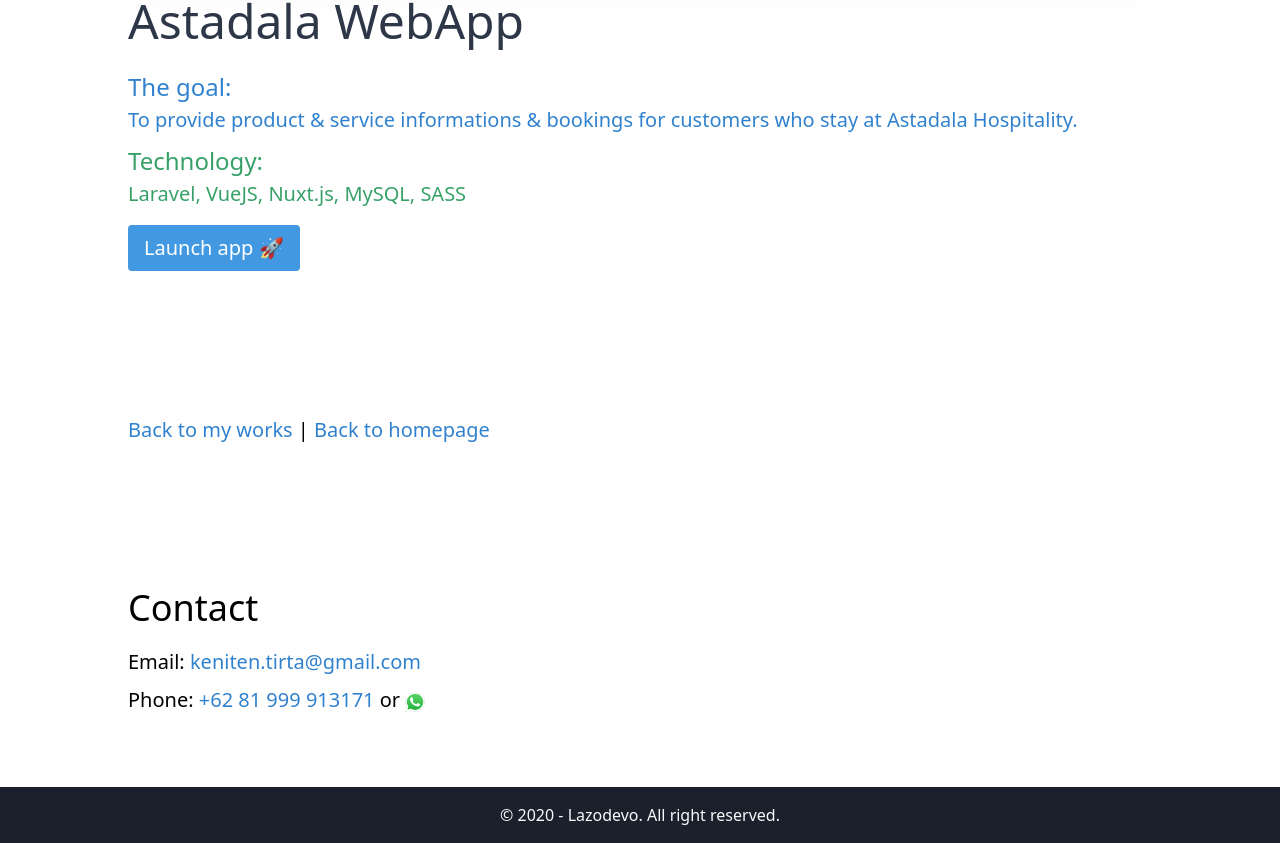
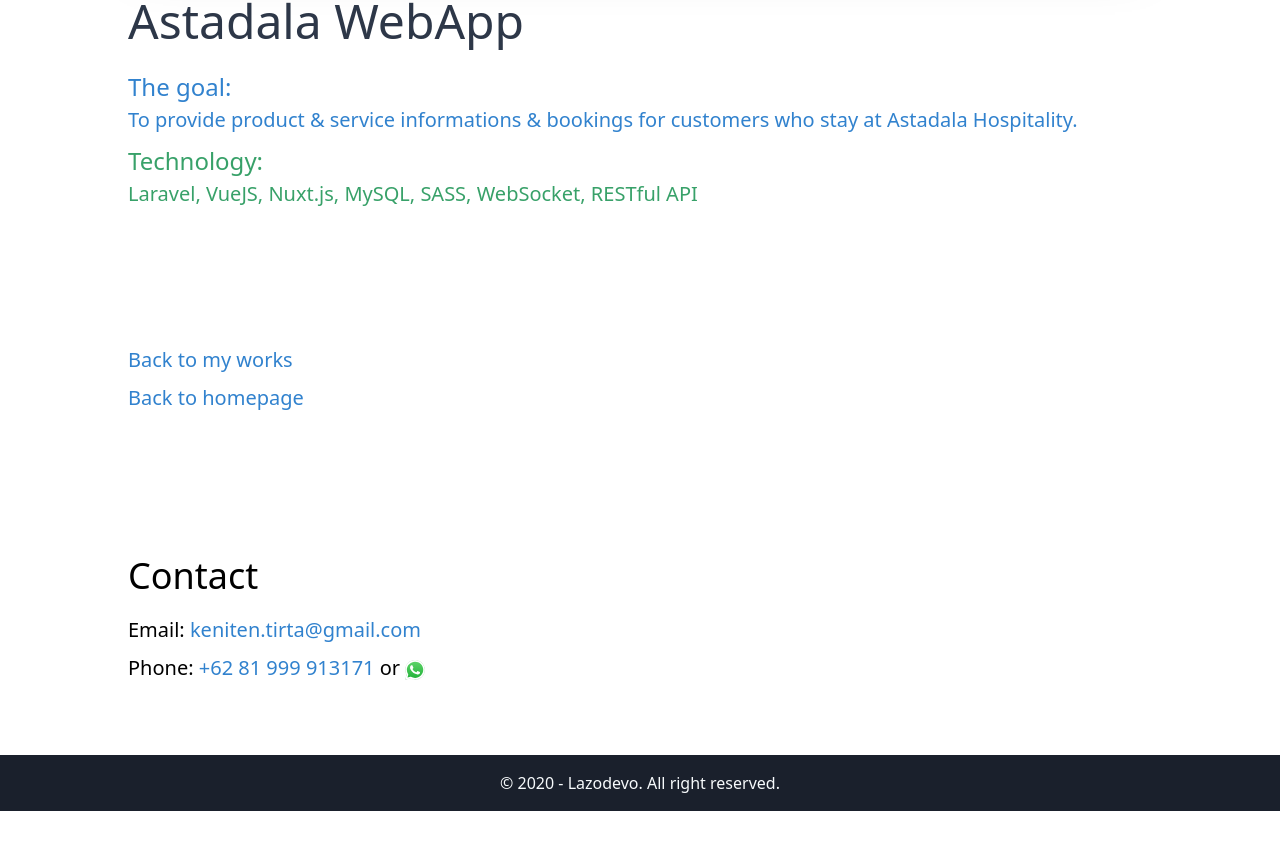
Before and after one commit to tirta-keniten/portfolio, a Nuxt app: page /works/astadala-webapp in a window 1280 px wide. Shown: the part 700-1543 px from the top of the page. After the commit the page ends 1511 px from the top, so only its background shows below. Built offline with nearby package versions, Linux system fonts and the light colour scheme.

Commit message:
Update layout

```diff
--- a/assets/css/global.scss
+++ b/assets/css/global.scss
@@ -2,8 +2,15 @@
   @apply py-4 text-gray-100 bg-gray-900;
 }
 
+/*
+* Screen XS - Default
+*/
+.wrapper {
+  @apply max-w-xs mx-auto;
+}
+
 .hero {
-  @apply max-w-5xl mx-auto py-10;
+  @apply mx-auto py-10;
 
   h1 {
     @apply text-4xl;
@@ -19,7 +26,7 @@
 }
 
 .section {
-  @apply max-w-5xl mx-auto py-10 text-xl;
+  @apply mx-auto py-10 text-xl;
 
   h1 {
     @apply text-3xl mb-3;
@@ -48,9 +55,31 @@
   @apply h-5 inline;
 }
 
+.btn {
+  @apply py-2 px-4 rounded text-white;
+}
+
+.btn-blue {
+  @apply bg-blue-500 text-white;
+
+  &:hover, &:active, &:focus {
+    @apply bg-blue-700;
+  }
+}
+
+@screen sm {
+  .wrapper {
+    @apply max-w-xl mx-auto;
+  }
+}
+
 @screen md {
+  .wrapper {
+    @apply max-w-screen-sm mx-auto;
+  }
+
   .hero {
-    @apply max-w-5xl mx-auto py-16;
+    @apply mx-auto py-16;
 
     h1 {
       @apply text-6xl;
@@ -66,7 +95,7 @@
   }
 
   .section {
-    @apply max-w-5xl mx-auto py-16 text-xl;
+    @apply mx-auto py-16 text-xl;
 
     h1 {
       @apply text-5xl;
@@ -78,14 +107,14 @@
   }
 }
 
-.btn {
-  @apply py-2 px-4 rounded text-white;
+@screen lg {
+  .wrapper {
+    @apply max-w-screen-md mx-auto;
+  }
 }
 
-.btn-blue {
-  @apply bg-blue-500 text-white;
-
-  &:hover, &:active, &:focus {
-    @apply bg-blue-700;
+@screen xl {
+  .wrapper {
+    @apply max-w-screen-lg mx-auto;
   }
 }
--- a/layouts/default.vue
+++ b/layouts/default.vue
@@ -1,7 +1,7 @@
 <template>
   <div>
-    <nuxt />
-    <div class="container mx-auto">
+    <nuxt class="wrapper" />
+    <div class="container mx-auto wrapper">
       <section class="container section">
         <h2>Contact</h2>
         <p>
@@ -15,9 +15,12 @@
         </p>
         <p>
           Phone:
-          <a :href="`tel:${myphone}`" target="_blank" title="Click to call me">{{
-            myphone
-          }}</a>
+          <a
+            :href="`tel:${myphone}`"
+            target="_blank"
+            title="Click to call me"
+            >{{ myphone }}</a
+          >
           or
           <a :href="whatsappLink" title="Click to WhatsApp me" target="_blank">
             <img src="/skill-logo/whatsapp.svg" class="wa-img" />
--- a/pages/index.vue
+++ b/pages/index.vue
@@ -15,7 +15,7 @@
       <h2>Programming Skills</h2>
 
       <div
-        class="grid grid-cols-2 gap-4 sm:grid-cols-6 sm:gap-4 lg:grid-cols-10 sm:gap-6"
+        class="grid grid-cols-4 gap-4 sm:grid-cols-8 sm:gap-4 lg:grid-cols-10 sm:gap-6"
       >
         <div
           v-for="(skill, id) in skills"
--- a/pages/works/_slug.vue
+++ b/pages/works/_slug.vue
@@ -14,7 +14,7 @@
         {{ portfolio.technology }}
       </p>
 
-      <div class="my-4">
+      <div v-if="portfolio.url !== ''" class="my-4">
         <a
           :href="portfolio.url"
           class="btn btn-blue inline-block"
@@ -25,7 +25,10 @@
     </section>
     <section class="section">
       <p>
-        <a href="/works">Back to my works</a> | <a href="/">Back to homepage</a>
+        <a href="/works">Back to my works</a>
+      </p>
+      <p>
+        <a href="/">Back to homepage</a>
       </p>
     </section>
   </div>
--- a/store/portfolio.js
+++ b/store/portfolio.js
@@ -12,7 +12,8 @@
       {
         title: 'Astadala WebApp',
         slug: 'astadala-webapp',
-        technology: 'Laravel, VueJS, Nuxt.js, MySQL, SASS',
+        technology:
+          'Laravel, VueJS, Nuxt.js, MySQL, SASS, WebSocket, RESTful API',
         goal:
           'To provide product & service informations & bookings for customers who stay at Astadala Hospitality.',
         url: '',
@@ -22,7 +23,7 @@
         title: 'Omni Hotelier - Hotel Booking Engine',
         slug: 'omni-hotelier',
         technology:
-          'Laravel, VueJS, React, Redux, MySQL, SASS, AWS, Forge, Redis, Docker, CloudFlare',
+          'Laravel, VueJS, React, Redux, MySQL, SASS, AWS, Forge, Redis, Docker, CloudFlare, RESTful API',
         goal:
           'To provide direct reservation system for hospitality industries.',
         url: 'https://omnihotelier.id/book/1',
@@ -31,7 +32,7 @@
       {
         title: 'Lagoon Spa Seminyak',
         slug: 'lagoon-spa-seminyak-mobile',
-        technology: 'Laravel, VueJS, MySQL, SASS',
+        technology: 'Laravel, VueJS, MySQL, SASS, AWS',
         goal:
           'To provide mobile optimized web based reservation system for Lagoon Spa Seminyak.',
         url: 'https://m.lagoonspaseminyak.com/',
```
